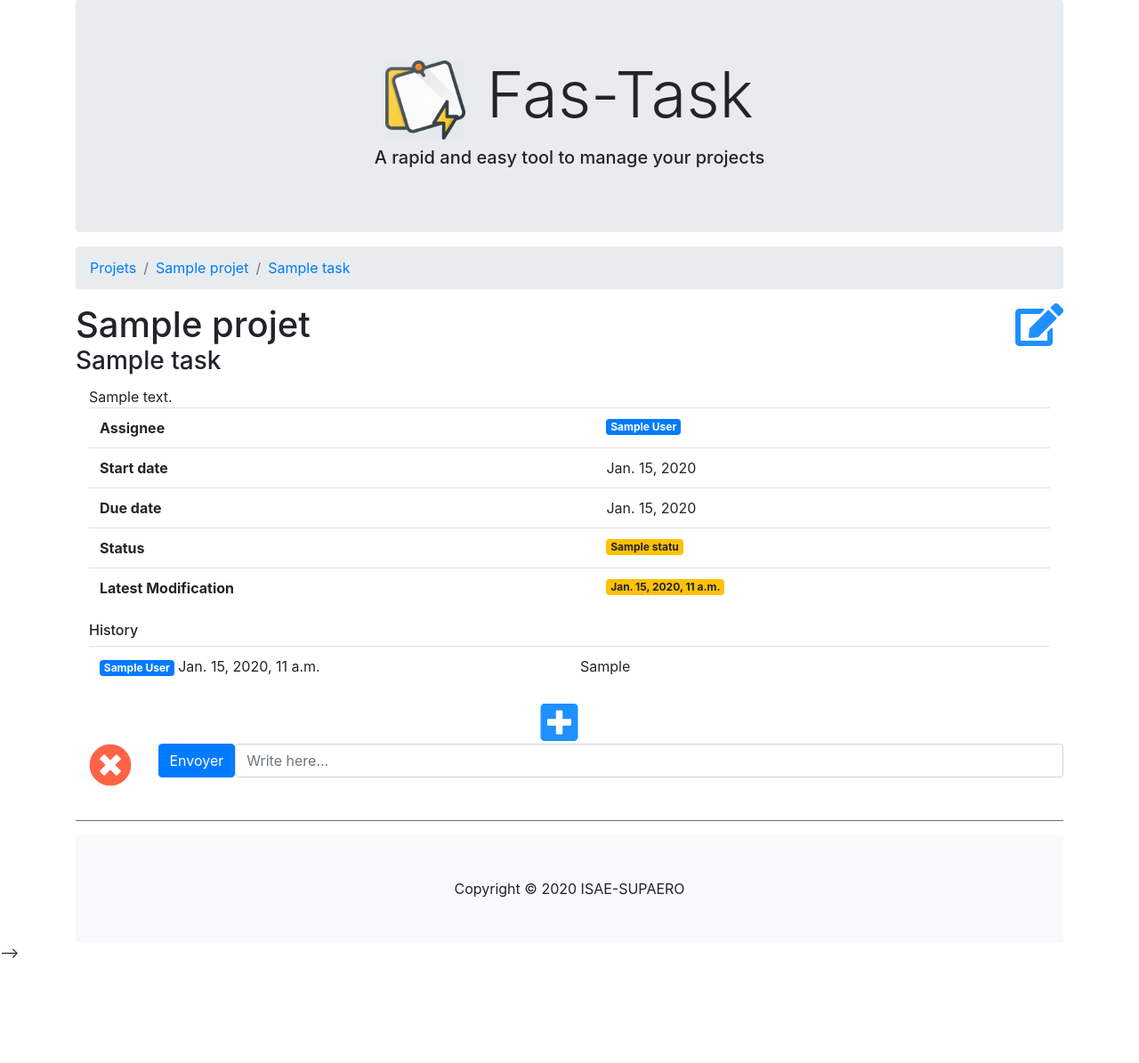
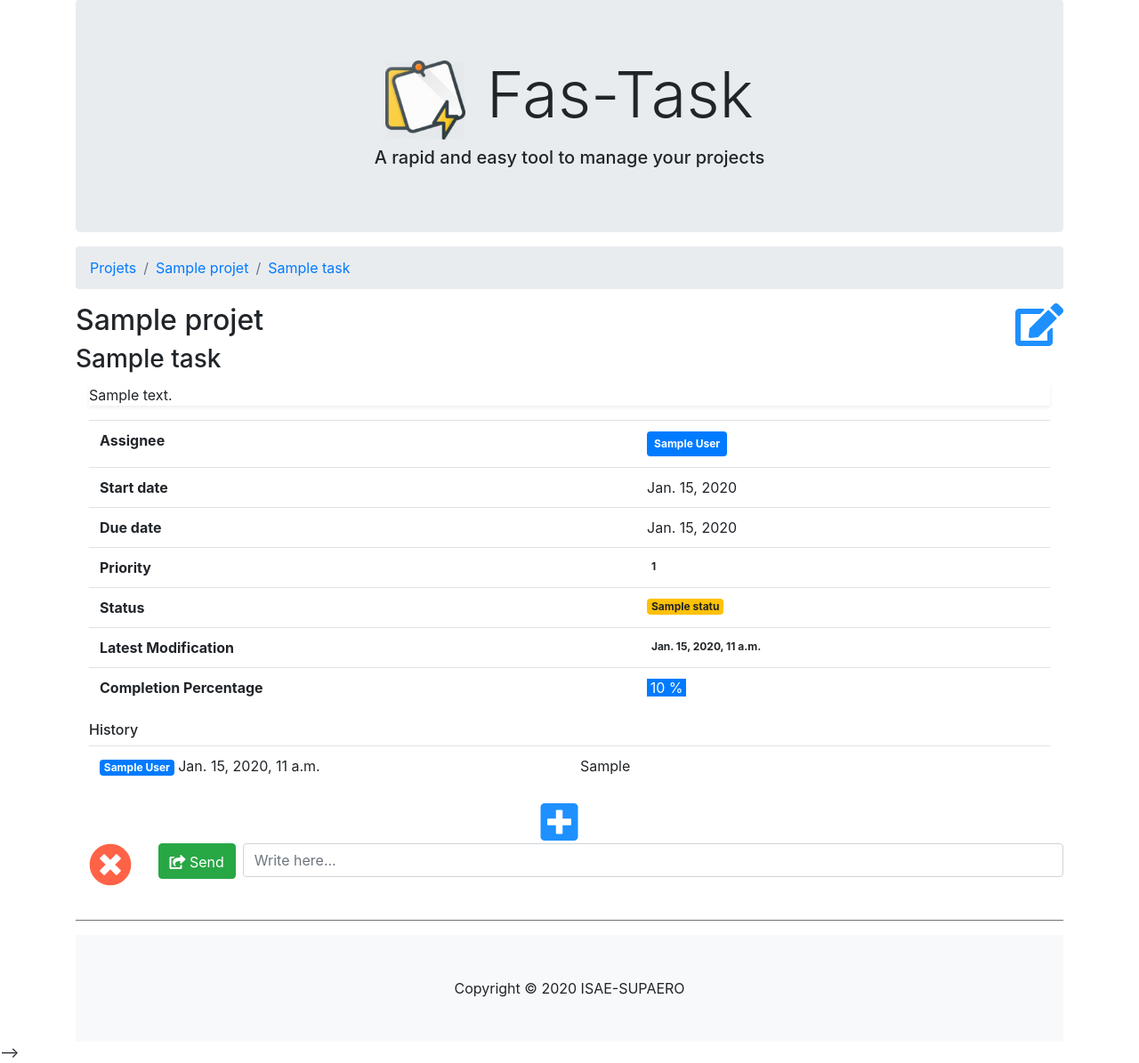
Before and after one commit to JBortolussi/Projet_individuel, a Django app: page /task/1 in a window 1280 px wide. Shown: the part 73-1268 px from the top of the page at 89% size. Before the commit the page ends 1150 px from the top, so only its background shows below. Run offline with Django 3.2, Linux system fonts and the light colour scheme; a user stored in the database is signed in; tables that the repository leaves empty hold one stand-in row (values such as "Sample post"); some libraries are stand-ins or nearby versions.

Commit message:
Added something to templates: project, task

```diff
--- a/projet/taskmanager/admin.py
+++ b/projet/taskmanager/admin.py
@@ -13,7 +13,7 @@ class ProjetAdmin(admin.ModelAdmin):
     ordering = ('name',)
     search_fields = ('name',)
 
-    # Ensure that the prject has at least one member
+    # Ensure that the project has at least one member
     def clean(self):
         if not self.members:
             raise ValidationError("Un projet doit avoir au moins un membre")
--- a/projet/taskmanager/models.py
+++ b/projet/taskmanager/models.py
@@ -39,19 +39,22 @@ class Status(models.Model):
 
 class Task(models.Model):
     name = models.CharField(max_length=100, verbose_name="Nom")
+    # the null property is True because we assign the project manually to the task after having checked if the assignee
+    # attribute is a member of the project
     projet = models.ForeignKey("Projet", on_delete=models.CASCADE, null=True)
-    description = models.TextField(null=True, blank=True)
+    description = models.TextField(null=True, blank=True)   # not compulsory to write the description
     assignee = models.ForeignKey(User, null=True, on_delete=models.SET_NULL)
     start_date = models.DateField(default=date.today, verbose_name="Date de début")
     due_date = models.DateField(default=date.today, verbose_name="Date de fin")
     priority = models.SmallIntegerField(default=1, help_text="Entre 1 et 10")
     status = models.ForeignKey('Status', on_delete=models.SET_NULL, null=True)
     last_modification = models.DateTimeField(auto_now_add=True)
-    completion_percentage = models.SmallIntegerField(default=0)
+    completion_percentage = models.SmallIntegerField(default=0, verbose_name="Pourcentage d'avancement")
 
     def __str__(self):
         return self.name
 
+    # check if assignee is a member of the project
     def clean(self):
         if self.projet is None:
             return
--- a/projet/taskmanager/templates/task.html
+++ b/projet/taskmanager/templates/task.html
@@ -10,18 +10,19 @@
 
 {% block page %}
 
-    <h1 style="display: inline">{{ project.name }}</h1>
+    <h2 style="display: inline">{{ project.name }}</h2>
     {# Display the edit button #}
     <a class="custom_link" href="{% url "edittask" task.id %}">
         <i data-toggle="tooltip" data-placement="left" title="Editer la tâche" class="fas fa-edit fa-3x"
            style="float: right;color: dodgerblue;"></i>
     </a>
-    <h3>{{ task.name }}</h3>
+    <h3 class="mt-2">{{ task.name }}</h3>
 
 
     <div class="container-fluid" style="margin-top: 1%">
-        {{ task.description }}
-        <table class="table">
+        <p class="pd-3 shadow-sm text-justify">{{ task.description }}</p>
+
+        <table class="table table-hover">
             <tbody>
             <tr>
                 <td><B>Assignee</B></td>
@@ -29,10 +30,10 @@
                     <td><span class="badge badge-danger">Personne</span></td>
                 {% else %}
                     {% if not task.assignee.last_name %}
-                        <td><span class="badge badge-primary">{{ task.assignee.username }}</span></td>
+                        <td><span class="badge badge-primary p-2">{{ task.assignee.username }}</span></td>
                     {% else %}
                         <td><span
-                                class="badge badge-primary">{{ task.assignee.first_name }} {{ task.assignee.last_name }}</span>
+                                class="badge badge-primary p-2">{{ task.assignee.first_name }} {{ task.assignee.last_name }}</span>
                         </td>
                     {% endif %}
                 {% endif %}
@@ -46,12 +47,23 @@
                 <td>{{ task.due_date }}</td>
             </tr>
             <tr>
+                <td><B>Priority</B></td>
+                <td><span class="badge">{{ task.priority }}</span></td>
+            </tr>
+            <tr>
                 <td><B>Status</B></td>
                 <td><span class="badge badge-warning">{{ task.status.name }}</span></td>
             </tr>
             <tr>
                 <td><B>Latest Modification</B></td>
-                <td><span class="badge badge-warning">{{ task.last_modification }}</span></td>
+                <td><span class="badge">{{ task.last_modification }}</span></td>
+            </tr>
+            <tr>
+                <td><B>Completion Percentage</B></td>
+                <td><span class="progress-bar" data-transitiongoal="{{ task.completion_percentage }}"
+                          aria-valuenow="{{ task.completion_percentage }}"
+                          style="width:{{ task.completion_percentage }}%;">{{ task.completion_percentage }} %</span>
+                </td>
             </tr>
             </tbody>
         </table>
@@ -76,6 +88,7 @@
             {% endfor %}
             </tbody>
         </table>
+
         {# Journal form section #}
         {# To be active mean to be hidden #}
         {# CA is initially the only things displayed in this section. Will be hidden when clicked #}
@@ -94,7 +107,10 @@
                     {% csrf_token %}
                     <div class="row">
                         <div style="float: left">
-                            <button type="submit" class="btn btn-primary" style="display: inline">Envoyer</button>
+                            <button type="submit" class="btn btn-success mr-2" style="display: inline">
+                                <i class="fa fa-share-square align-middle" aria-hidden="true"></i>
+                                <span class="align-middle">Send</span>
+                            </button>
                         </div>
                         <div style="flex-grow: 1">
                             <div class="form-group" style="flex-grow: 1;">
@@ -107,8 +123,9 @@
         </div>
     </div>
 
-    {# This code implement the buttons which display/hide the journal form #}
 {% endblock %}
+
+{# This code implement the buttons which display/hide the journal form #}
 {% block scriptBase %}
     <!--<script>-->
     let CA=document.getElementById("CA");
--- a/projet/taskmanager/views.py
+++ b/projet/taskmanager/views.py
@@ -387,7 +387,7 @@ def data_selection(request):
     return render(request, 'data_selection.html', locals())
 
 
-@login_required()
+# NOT a view, but the function used to export the data
 def download_data(request, file_format, exp_p=False, exp_m=False, exp_t=False, exp_j=False, exp_s=False,
                   querysets=None):
     """ This view generates a zip file containing all the data required by the user.
@@ -440,6 +440,7 @@ def download_data(request, file_format, exp_p=False, exp_m=False, exp_t=False, e
             output = io.BytesIO()
         else:
             output = io.StringIO()
+
         # get queryset model
         model = queryset.model
         # the export code depends on the file format
@@ -516,6 +517,7 @@ def download_data(request, file_format, exp_p=False, exp_m=False, exp_t=False, e
                 ws.write(row_num, col_num, field_names[col_num].upper(), font_style)
 
             # add a column for the members of the project
+            # (otherwise it won't be done automatically because it's ManytoMany)
             if model == Projet:
                 ws.write(row_num, col_num + 1, 'MEMBERS', font_style)
 
```
Also changed, not shown: projet/taskmanager/templates/project.html (+16 -7 lines), projet/templates/base.html (indentation only).
